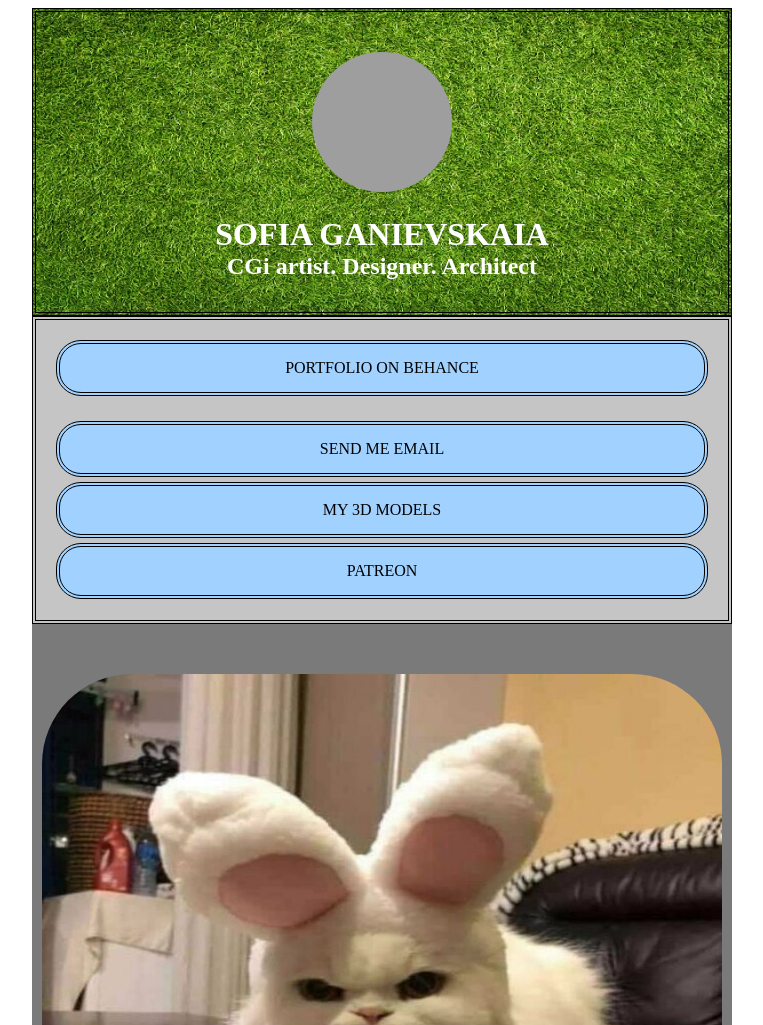
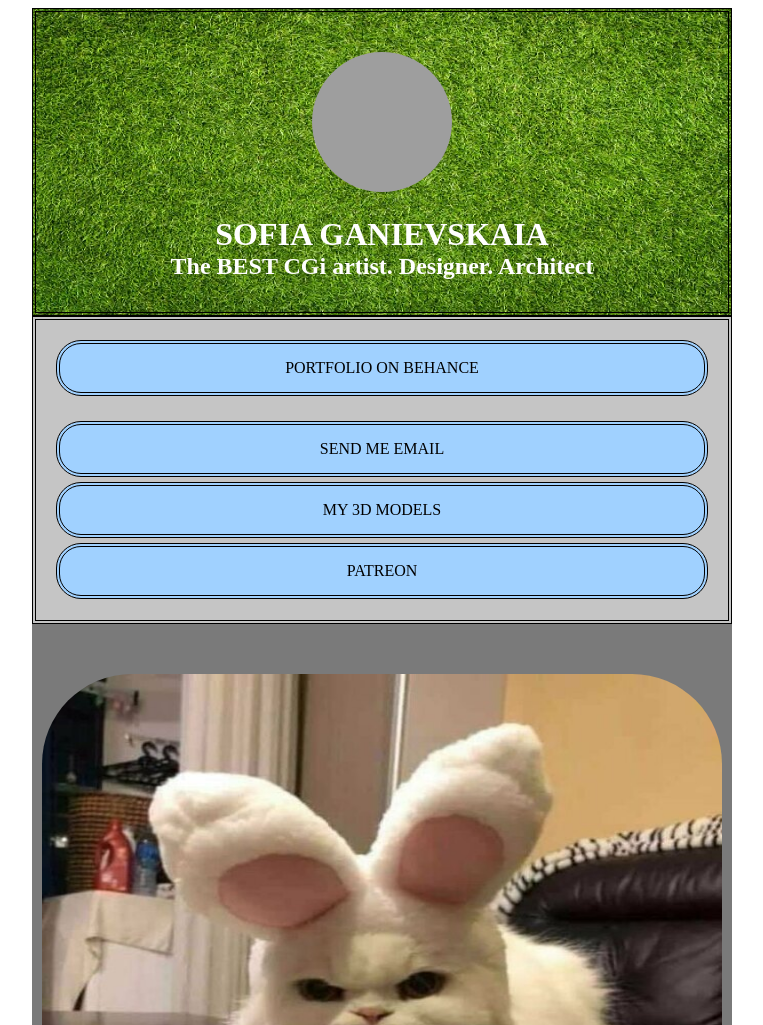
Before and after one commit to batilado88/sopiko_site, a plain HTML site: page index.html in a window 1280 px wide. Shown: the top 1025 px of the page, without its empty margins (258-1021 px from the left). Drawn offline with Linux system fonts and the light colour scheme; grey boxes are pictures that could not be loaded.

Commit message:
new start-checking

```diff
--- a/index.html
+++ b/index.html
@@ -15,7 +15,7 @@
                 <img src="res/ava.jpg">
             </div>
             <h1>Sofia Ganievskaia</h1>
-            <h2>CGi artist. Designer. Architect</h2>
+            <h2>The BEST CGi artist. Designer. Architect</h2>
         </header>
 
         <div class="menu">
```
